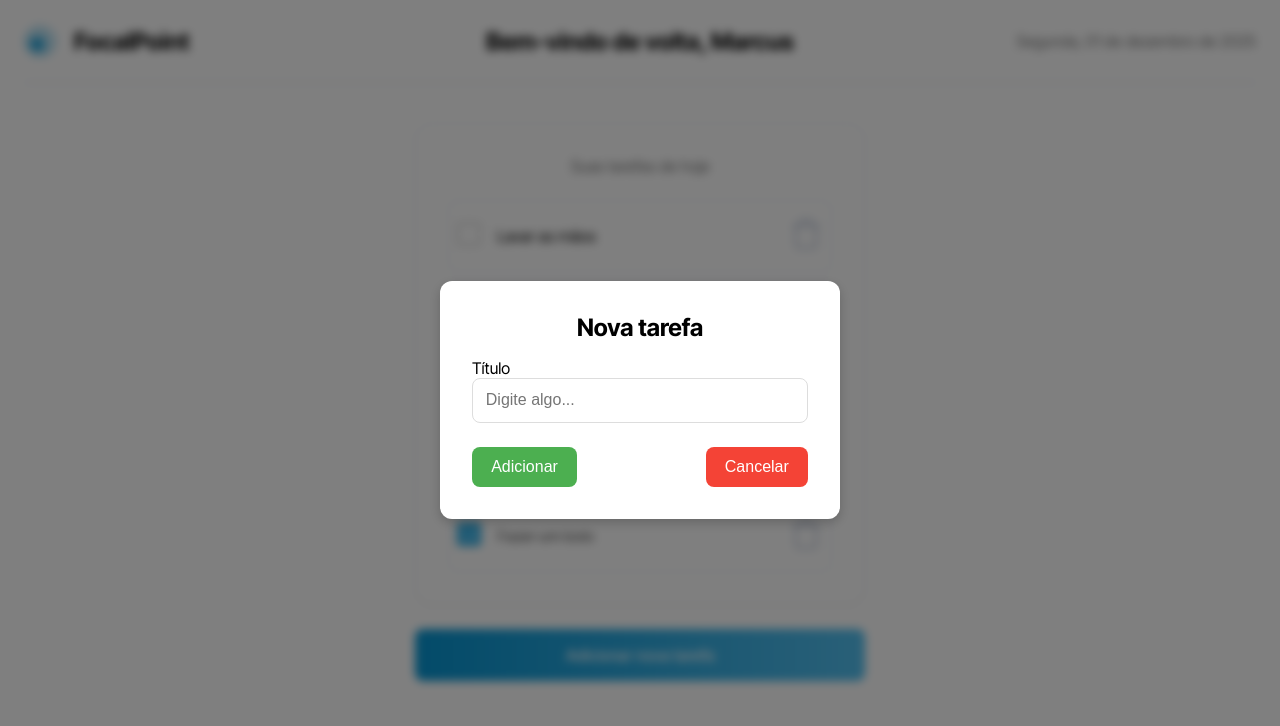
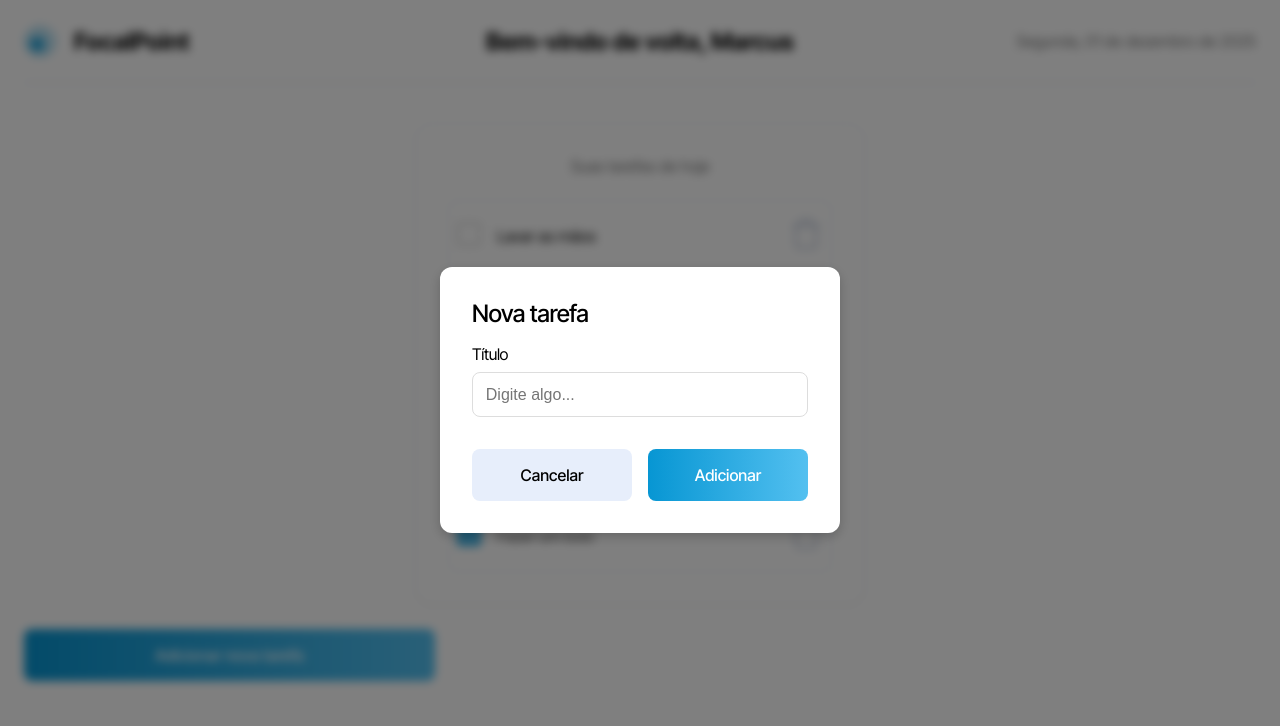
Before and after one commit to guidani/legaplan-frontend-jr-test, a Next.js app: page / in a window 1280 px wide. Both pictures are taken after a click on the button "Adicionar nova tarefa". Shown: the top 726 px of the page. Built offline with nearby package versions, Linux system fonts and the light colour scheme.

Commit message:
estilos modal adicioanr

```diff
--- /dev/null
+++ b/src/app/components/button/Button.tsx
@@ -0,0 +1,34 @@
+import styles from "./button.module.scss";
+
+export enum ButtonStyle {
+  primary,
+  danger,
+  neutral
+}
+
+type Props = {
+  handler?: () => void
+  text: string
+  className?: string
+  buttonStyle: ButtonStyle
+}
+
+export default function Button({ handler, text, buttonStyle }: Props) {
+  const getButtonClass = () => {
+    switch (buttonStyle) {
+      case ButtonStyle.primary:
+        return styles.btn_primary;
+      case ButtonStyle.danger:
+        return styles.btn_danger;
+      case ButtonStyle.neutral:
+        return styles.btn_neutral;
+      default:
+        return styles.btn_primary;
+    }
+  };
+
+  return <button
+    className={`${getButtonClass()}`}
+    onClick={handler}
+  >{text}</button>
+}
--- /dev/null
+++ b/src/app/components/button/button.module.scss
@@ -0,0 +1,36 @@
+@import "../../styles/variables.scss";
+
+@mixin button-reset {
+  padding: 0;
+  border: none;
+  font: inherit;
+  color: inherit;
+  background-color: transparent;
+  cursor: pointer;
+}
+
+@mixin button-default-style {
+  width: 100%;
+  border-radius: 0.5rem;
+  padding: 1rem 0.5rem;
+  font-weight: 500;
+}
+
+.btn_primary {
+  @include button-reset;
+  @include button-default-style;
+  background: linear-gradient(to right, $color_dark_blue, $color_light_blue);
+  color: #fff;
+}
+.btn_danger {
+  @include button-reset;
+  @include button-default-style;
+  background: linear-gradient(to right, $color_dark_red, $color_light_red);
+  color: #fff;
+}
+.btn_neutral {
+  @include button-reset;
+  @include button-default-style;
+  background: #e7eefb;
+  color: #000;
+}
--- a/src/app/components/modal/Modal.tsx
+++ b/src/app/components/modal/Modal.tsx
@@ -1,4 +1,5 @@
 // Modal.js
+import Button, { ButtonStyle } from "../button/Button";
 import styles from "./modal.module.scss";
 
 type Props = {
@@ -14,11 +15,13 @@ const Modal = ({ show, handleClose }: Props) => {
     <div className={styles.modal_overlay} onClick={handleClose}>
       <div className={styles.modal_window} onClick={(e) => e.stopPropagation()}>
         <h2 className={styles.modal_title}>Nova tarefa</h2>
-        <label htmlFor="">Título</label>
+        <label className={styles.input_label}>Título</label>
         <input type="text" placeholder="Digite algo..." className={styles.modal_input} />
         <div className={styles.modal_buttons}>
-          <button className={styles.btn_add}>Adicionar</button>
-          <button className={styles.btn_cancel} onClick={handleClose}>Cancelar</button>
+          {/* <button className={styles.btn_add}>Adicionar</button> */}
+          <Button text="Adicionar" buttonStyle={ButtonStyle.primary} />
+          <Button text="Cancelar" buttonStyle={ButtonStyle.neutral} handler={handleClose} />
+          {/* <button className={styles.btn_cancel} onClick={handleClose}>Cancelar</button> */}
         </div>
       </div>
     </div>
--- a/src/app/components/modal/modal.module.scss
+++ b/src/app/components/modal/modal.module.scss
@@ -30,20 +30,30 @@ $layout-breakpoint-large: 1024px;
 .modal_title {
   margin-bottom: 1rem;
   font-size: 1.5rem;
-  text-align: center;
+  text-align: left;
+  font-weight: 500;
+  letter-spacing: -0.02em;
 }
 
 .modal_input {
   width: 100%;
   padding: 0.8rem;
-  margin-bottom: 1.5rem;
+  margin-bottom: 2rem;
   border: 1px solid #ddd;
   border-radius: 8px;
   font-size: 1rem;
 }
 
+.input_label {
+  font-weight: 400;
+  padding-bottom: 0.5rem;
+  letter-spacing: -0.02em;
+}
+
 .modal_buttons {
   display: flex;
+  flex-direction: column;
+  gap: 1rem;
   justify-content: space-between;
 }
 
@@ -84,4 +94,11 @@ $layout-breakpoint-large: 1024px;
     height: auto;
     max-width: 400px;
   }
+
+  .modal_buttons {
+    display: flex;
+    flex-direction: row-reverse;
+    gap: 1rem;
+    justify-content: space-between;
+  }
 }
--- a/src/app/page.module.scss
+++ b/src/app/page.module.scss
@@ -1,10 +1,12 @@
-$layout-breakpoint-large: 1024px;
-$color_gray: #0000008a;
-$color_gray_secondary: #b0bbd1;
-$color_dark_blue: #0796d3;
-$color_light_blue: #53c0f0;
-$color_dark_red: #d30707;
-$color_light_red: #f05353;
+// $layout-breakpoint-large: 1024px;
+// $color_gray: #0000008a;
+// $color_gray_secondary: #b0bbd1;
+// $color_dark_blue: #0796d3;
+// $color_light_blue: #53c0f0;
+// $color_dark_red: #d30707;
+// $color_light_red: #f05353;
+
+@import "./styles/variables.scss";
 
 @mixin button-reset {
   padding: 0;
--- a/src/app/page.tsx
+++ b/src/app/page.tsx
@@ -1,6 +1,7 @@
 "use client"
 import Image from "next/image";
 import { useState } from "react";
+import Button, { ButtonStyle } from "./components/button/Button";
 import Modal from "./components/modal/Modal";
 import styles from "./page.module.scss";
 
@@ -100,7 +101,7 @@ export default function Home() {
         </div>
       </main>
       <footer className={styles.footer}>
-        <button className={styles.btn_primary} onClick={toggleModal}>Adicionar nova tarefa</button>
+        <Button text="Adicionar nova tarefa" buttonStyle={ButtonStyle.primary} handler={toggleModal} />
       </footer>
       <Modal show={isModalOpen} handleClose={toggleModal} />
     </div>
--- /dev/null
+++ b/src/app/styles/variables.scss
@@ -0,0 +1,7 @@
+$layout-breakpoint-large: 1024px;
+$color_gray: #0000008a;
+$color_gray_secondary: #b0bbd1;
+$color_dark_blue: #0796d3;
+$color_light_blue: #53c0f0;
+$color_dark_red: #d30707;
+$color_light_red: #f05353;
```
